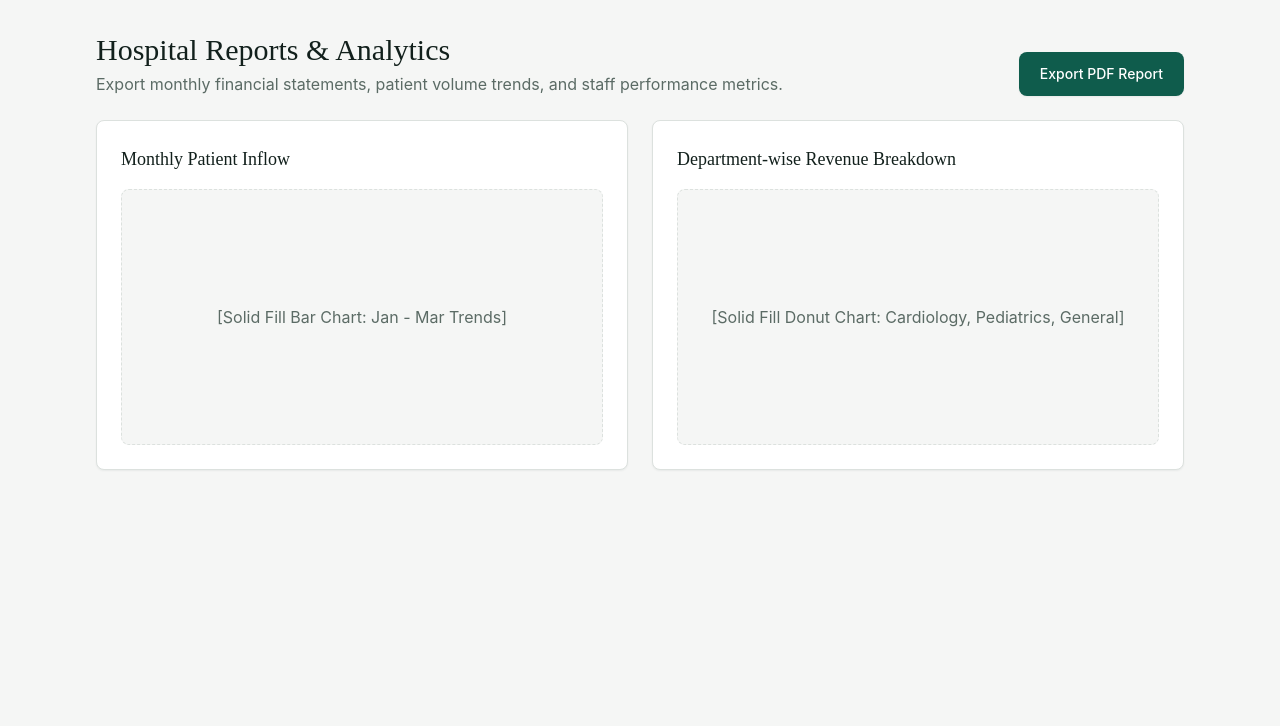
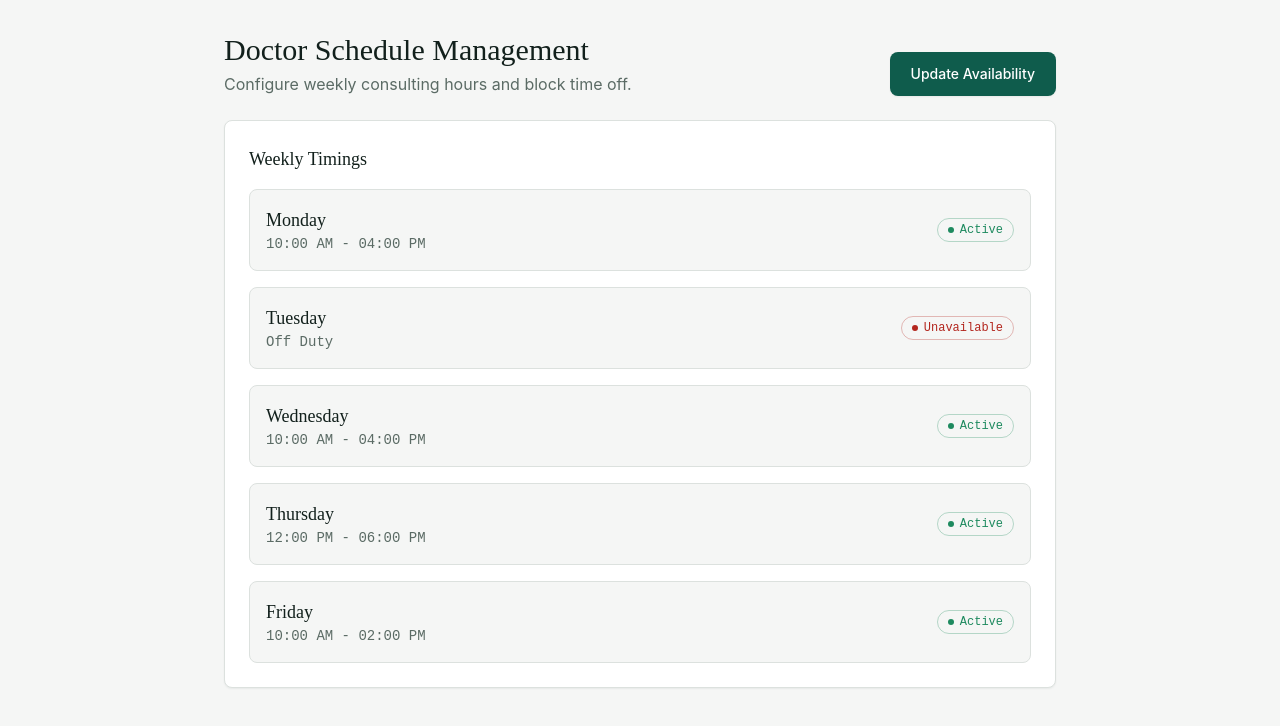
Before and after one commit to aayushmishra321/hospital-management-system_Version1, a React (Vite) app in the folder Frontend/: page / in a window 1280 px wide. Shown: the top 726 px of the page. Built offline with nearby package versions, Linux system fonts and the light colour scheme.

Commit message:
feat(doctor): build doctor weekly schedule management module

```diff
--- a/Frontend/src/App.tsx
+++ b/Frontend/src/App.tsx
@@ -1,9 +1,9 @@
-import { AdminReports } from './pages/AdminReports';
+import { DoctorSchedule } from './pages/DoctorSchedule';
 
 export default function App() {
   return (
     <main className="min-h-screen bg-background text-text-primary antialiased">
-      <AdminReports />
+      <DoctorSchedule />
     </main>
   );
 }
--- /dev/null
+++ b/Frontend/src/pages/DoctorSchedule.tsx
@@ -0,0 +1,42 @@
+import { Card } from '../components/ui/Card';
+import { Button } from '../components/ui/Button';
+import { Badge } from '../components/ui/Badge';
+
+export const DoctorSchedule = () => {
+    const schedule = [
+        { day: 'Monday', time: '10:00 AM - 04:00 PM', status: 'Active', type: 'success' },
+        { day: 'Tuesday', time: 'Off Duty', status: 'Unavailable', type: 'error' },
+        { day: 'Wednesday', time: '10:00 AM - 04:00 PM', status: 'Active', type: 'success' },
+        { day: 'Thursday', time: '12:00 PM - 06:00 PM', status: 'Active', type: 'success' },
+        { day: 'Friday', time: '10:00 AM - 02:00 PM', status: 'Active', type: 'success' },
+    ];
+
+    return (
+        <div className="min-h-screen bg-background p-8 max-w-4xl mx-auto space-y-6">
+            <div className="flex justify-between items-end">
+                <div>
+                    <h1 className="text-3xl font-heading text-text-primary">Doctor Schedule Management</h1>
+                    <p className="text-text-secondary font-body mt-1">
+                        Configure weekly consulting hours and block time off.
+                    </p>
+                </div>
+                <Button variant="primary">Update Availability</Button>
+            </div>
+
+            <Card title="Weekly Timings">
+                <div className="space-y-4">
+                    {schedule.map((sch, idx) => (
+                        <div key={idx} className="flex justify-between items-center p-4 bg-background border border-border rounded-lg">
+                            <div>
+                                <h4 className="font-heading text-text-primary text-lg">{sch.day}</h4>
+                                <p className="font-mono text-sm text-text-secondary">{sch.time}</p>
+                            </div>
+                            {/* @ts-ignore */}
+                            <Badge status={sch.type} label={sch.status} />
+                        </div>
+                    ))}
+                </div>
+            </Card>
+        </div>
+    );
+};
```
